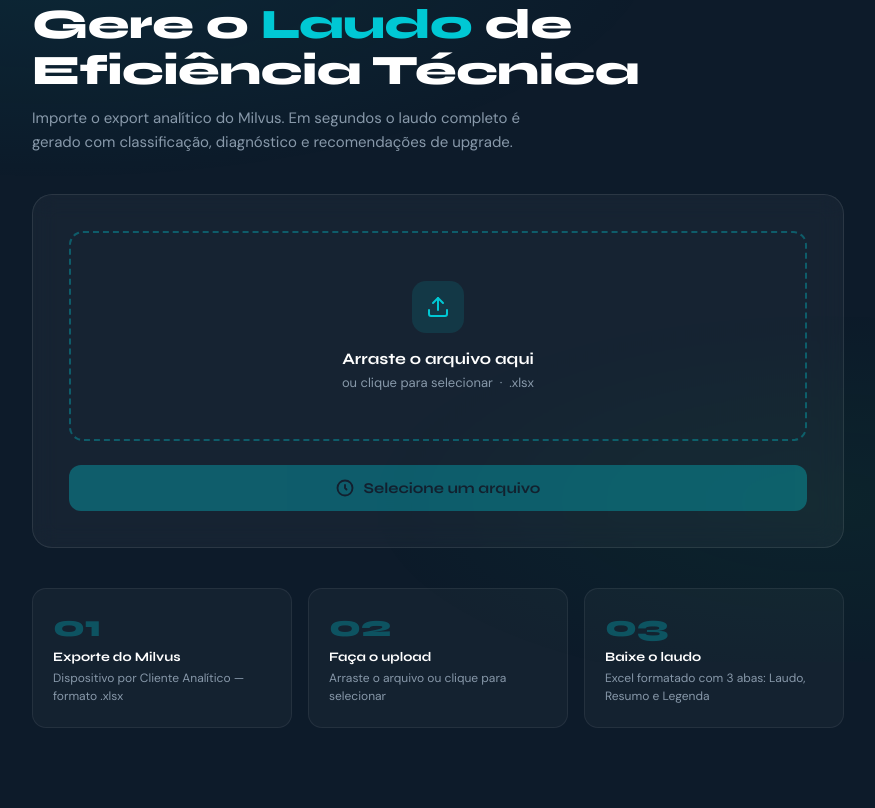
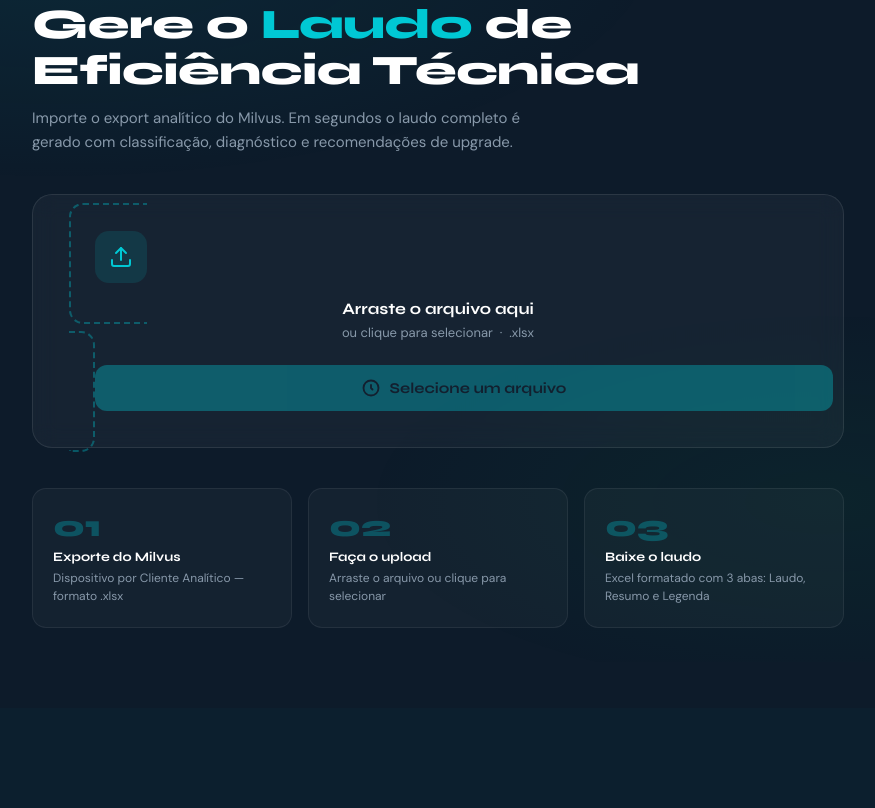
Before and after one commit to altcomtecnologia-IA/altcom365, a Flask app: page / in a window 1280 px wide. Shown: the part 138-946 px from the top of the page, without its empty margins (202-1077 px from the left). After the commit the page ends 766 px from the top, so only its background shows below. Run offline with Flask 3, Linux system fonts and the light colour scheme; the visitor is signed in with stand-in values (Sample User, id 1).

Commit message:
fix: use label+for pattern for file input, fix drag&drop document prevention

```diff
--- a/templates/index.html
+++ b/templates/index.html
@@ -151,9 +151,8 @@
     border-color: var(--cyan);
     background: rgba(0,200,212,.06);
   }
-  .drop-zone input[type="file"] {
-    display: none;
-  }
+  /* file input oculto — label nativa abre o seletor */
+  #fileInput { display: none; }
 
   .drop-icon {
     width: 52px; height: 52px;
@@ -373,8 +372,8 @@
 
   <!-- UPLOAD CARD -->
   <div class="card">
-    <div class="drop-zone" id="dropZone">
-      <input type="file" id="fileInput" accept=".xlsx,.xls">
+    <!-- label nativa: clique em qualquer lugar abre o seletor de arquivo -->
+    <label class="drop-zone" id="dropZone" for="fileInput">
       <div class="drop-icon">
         <svg viewBox="0 0 24 24" fill="none" stroke="currentColor" stroke-width="2" stroke-linecap="round" stroke-linejoin="round">
           <path d="M21 15v4a2 2 0 0 1-2 2H5a2 2 0 0 1-2-2v-4"/>
@@ -385,7 +384,9 @@
       <h3>Arraste o arquivo aqui</h3>
       <p>ou clique para selecionar &nbsp;·&nbsp; .xlsx</p>
       <div class="file-name" id="fileName"></div>
-    </div>
+    </label>
+    <!-- file input fora da label para evitar conflitos -->
+    <input type="file" id="fileInput" accept=".xlsx,.xls,application/vnd.openxmlformats-officedocument.spreadsheetml.sheet,application/vnd.ms-excel">
 
     <button class="btn" id="btnGerar" disabled>
       <svg viewBox="0 0 24 24" fill="none" stroke="currentColor" stroke-width="2.5" stroke-linecap="round" stroke-linejoin="round">
@@ -450,23 +451,27 @@ const btnDownload= document.getElementById('btnDownload');
 
 let selectedFile = null;
 
-// ── drag & drop + click ────────────────────────────────────────────────────
+// ── previne browser de abrir arquivo solto fora da drop zone ──────────────
+document.addEventListener('dragover', ev => ev.preventDefault());
+document.addEventListener('drop',     ev => ev.preventDefault());
+
+// ── drag & drop na drop zone ───────────────────────────────────────────────
 ['dragenter','dragover'].forEach(e => dropZone.addEventListener(e, ev => {
-  ev.preventDefault(); dropZone.classList.add('drag-over');
+  ev.preventDefault(); ev.stopPropagation();
+  dropZone.classList.add('drag-over');
 }));
-['dragleave','drop'].forEach(e => dropZone.addEventListener(e, ev => {
-  ev.preventDefault(); dropZone.classList.remove('drag-over');
+['dragleave'].forEach(e => dropZone.addEventListener(e, ev => {
+  dropZone.classList.remove('drag-over');
 }));
 dropZone.addEventListener('drop', ev => {
-  ev.preventDefault();
-  const f = ev.dataTransfer.files[0];
+  ev.preventDefault(); ev.stopPropagation();
+  dropZone.classList.remove('drag-over');
+  const f = ev.dataTransfer && ev.dataTransfer.files[0];
   if (f) setFile(f);
 });
 
-// Clique no drop zone abre o seletor de arquivo
-dropZone.addEventListener('click', () => fileInput.click());
-
-// Detecta seleção de arquivo (change + input para máxima compatibilidade)
+// ── seleção via caixa de arquivo (label nativa abre o seletor) ────────────
+// change + input para máxima compatibilidade cross-browser
 function handleFileChange() {
   const f = fileInput.files && fileInput.files[0];
   if (f) setFile(f);
@@ -575,21 +580,4 @@ function renderPreview(data) {
     // bar
     const track = document.createElement('div');
     track.className = 'bar-track';
-    const fill = document.createElement('div');
-    fill.className = 'bar-fill';
-    fill.style.background = '#' + item.bg;
-    fill.style.width = '0%';
-    track.appendChild(fill);
-    setTimeout(() => { fill.style.width = item.pct + '%'; }, 80);
-
-    // count
-    const cnt = document.createElement('div');
-    cnt.className = 'bar-count';
-    cnt.textContent = item.qtd;
-    cnt.style.color = '#' + item.bg;
-
-    // tags
-    const tags = document.createElement('div');
-    tags.className = 'bar-tags';
-    if (item.man_prev > 0) {
-      const t = document.createElement('span');
+    const
```
